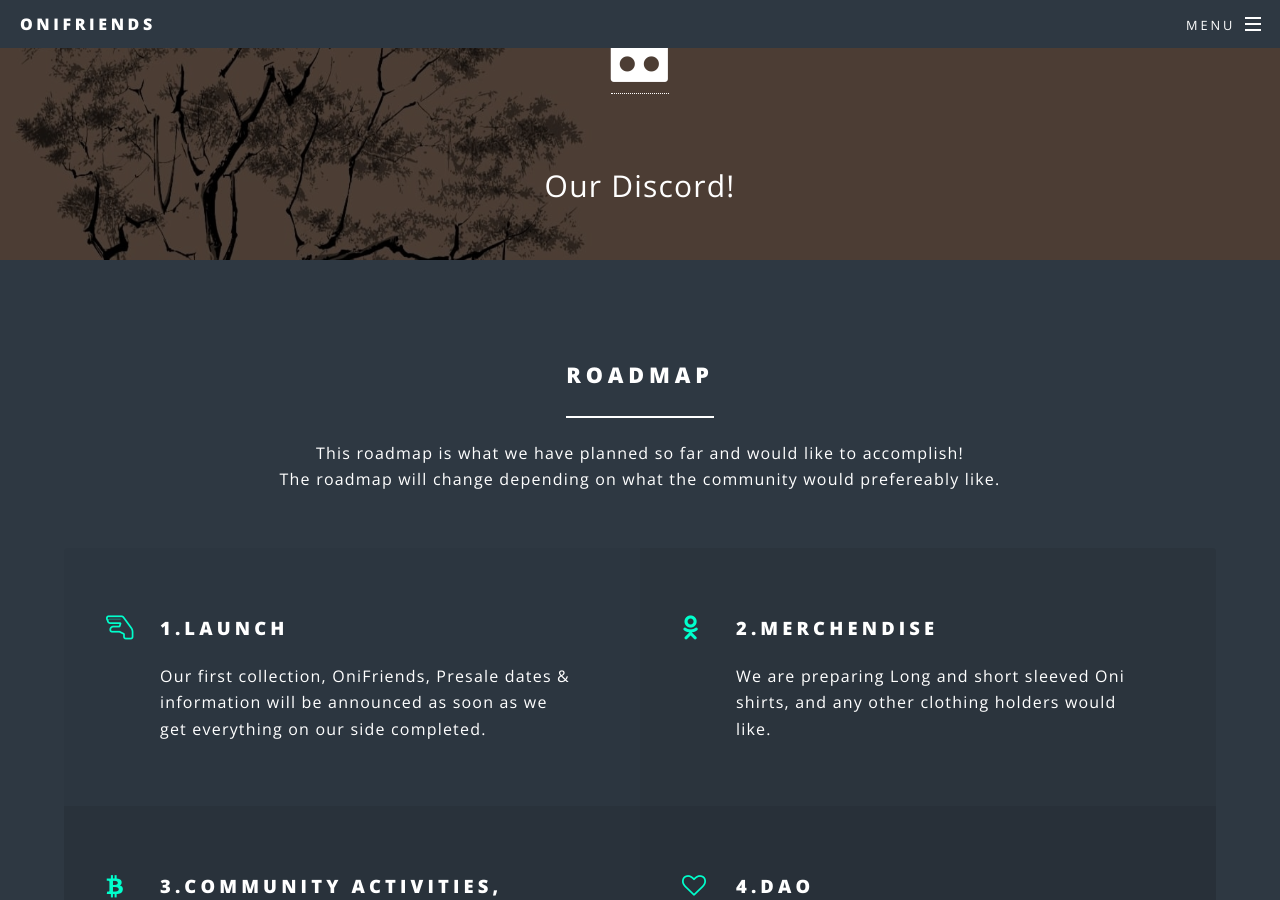
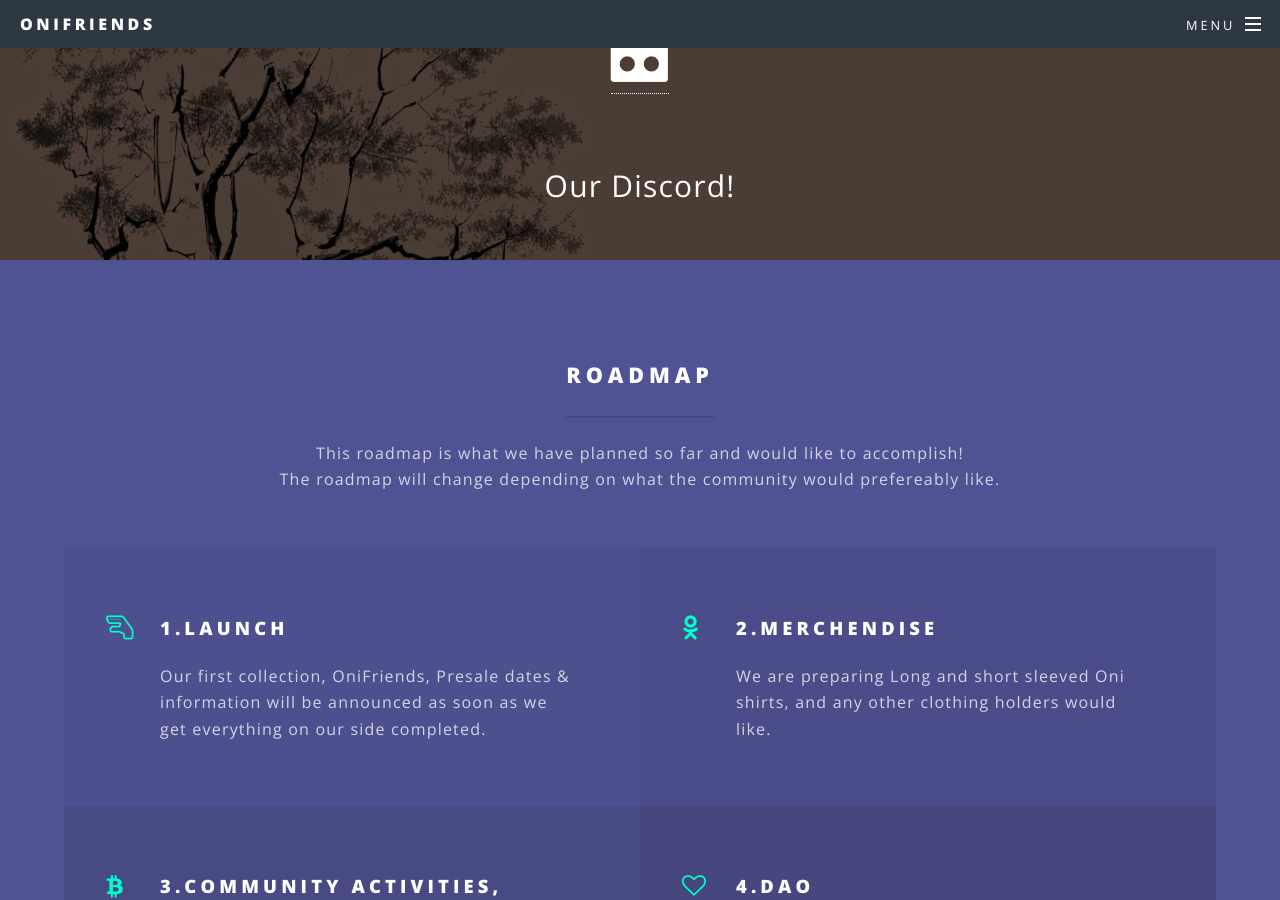
Before and after one commit to TeaOnMe/TeaOnMe.github.io, a Jekyll site: the page built from index.html, in a window 1280 px wide and 900 px high, scrolled down 1040 px. Built offline with Jekyll 4.4.1, drawn with Linux system fonts in a browser that asks for light colours.

Commit message:
Update index.html

```diff
--- a/index.html
+++ b/index.html
@@ -28,7 +28,7 @@ layout: landing
 					</section>
 
 				<!-- Two -->
-					<section id="three" class="wrapper style2 special">
+					<section id="three" class="wrapper style3 special">
 						<div class="inner">
 							<header class="major">
 								<h2>RoadMap</h2>
@@ -65,7 +65,7 @@ layout: landing
 					</section>
 
 				<!-- Three -->
-					<section id="four" class="wrapper style5">
+					<section id="four" class="wrapper style2">
 						<section class="spotlight">
 							<div class="image"><img src="images/pic01.jpg" alt="" /></div><div class="content">
 								<h2>FishMan</h2>
```
